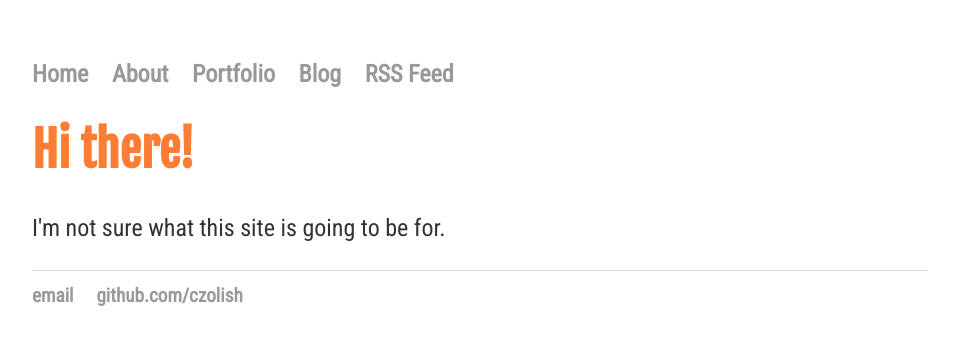
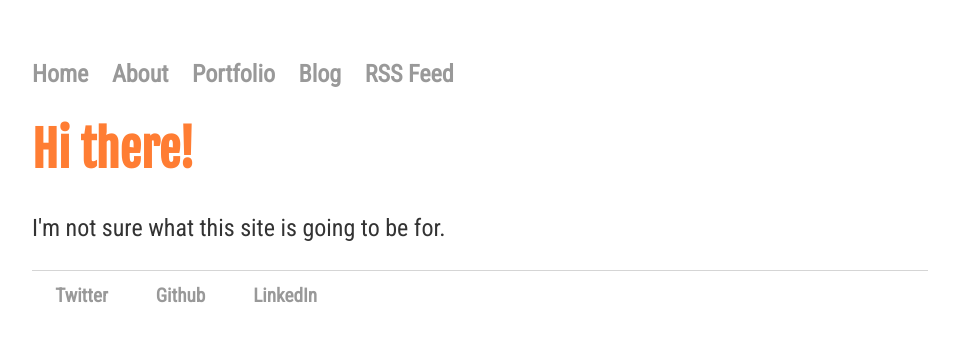
Before and after one commit to czolish/czolish.github.io, a Jekyll site: the page built from index.html, in a window 1280 px wide. Shown: the top 345 px of the page, without its empty margins (160-1119 px from the left). Built offline with Jekyll 4.4.1, drawn with Linux system fonts in a browser that asks for light colours; nearby versions of some CDN libraries; some web fonts are replaced; comment, search, counter and statistics services are not loaded.

Commit message:
Update default.html
Adding social media buttons to the footer.

```diff
--- a/_layouts/default.html
+++ b/_layouts/default.html
@@ -36,8 +36,29 @@
 
 			<footer>
 	    		<ul>
-	        		<li><a href="mailto:czolish@gmail.com">email</a></li>
-	        		<li><a href="https://github.com/czolish">github.com/czolish</a></li>
+	        	  {% if site.twitter_username %}
+  			    <li>
+			      <a href="https://twitter.com/{{ site.twitter_username }}">
+      				<i class="fa fa-twitter"></i> Twitter
+    			      </a>
+                            </li>
+                          {% endif %}
+
+			  {% if site.github_username %}
+  			    <li>
+			      <a href="https://github.com/{{ site.github_username }}">
+      				<i class="fa fa-github"></i> Github
+    			      </a>
+                            </li>
+                          {% endif %}
+
+			  {% if site.linkedin_username %}
+  			    <li>
+			      <a href="https://linkedin.com/{{ site.linkedin_username }}">
+      				<i class="fa fa-linkedin"></i> LinkedIn
+    			      </a>
+                            </li>
+                          {% endif %}
 			</ul>
 			</footer>
 			<script id="dsq-count-scr" src="//www-czupil-com.disqus.com/count.js" async></script>
```
